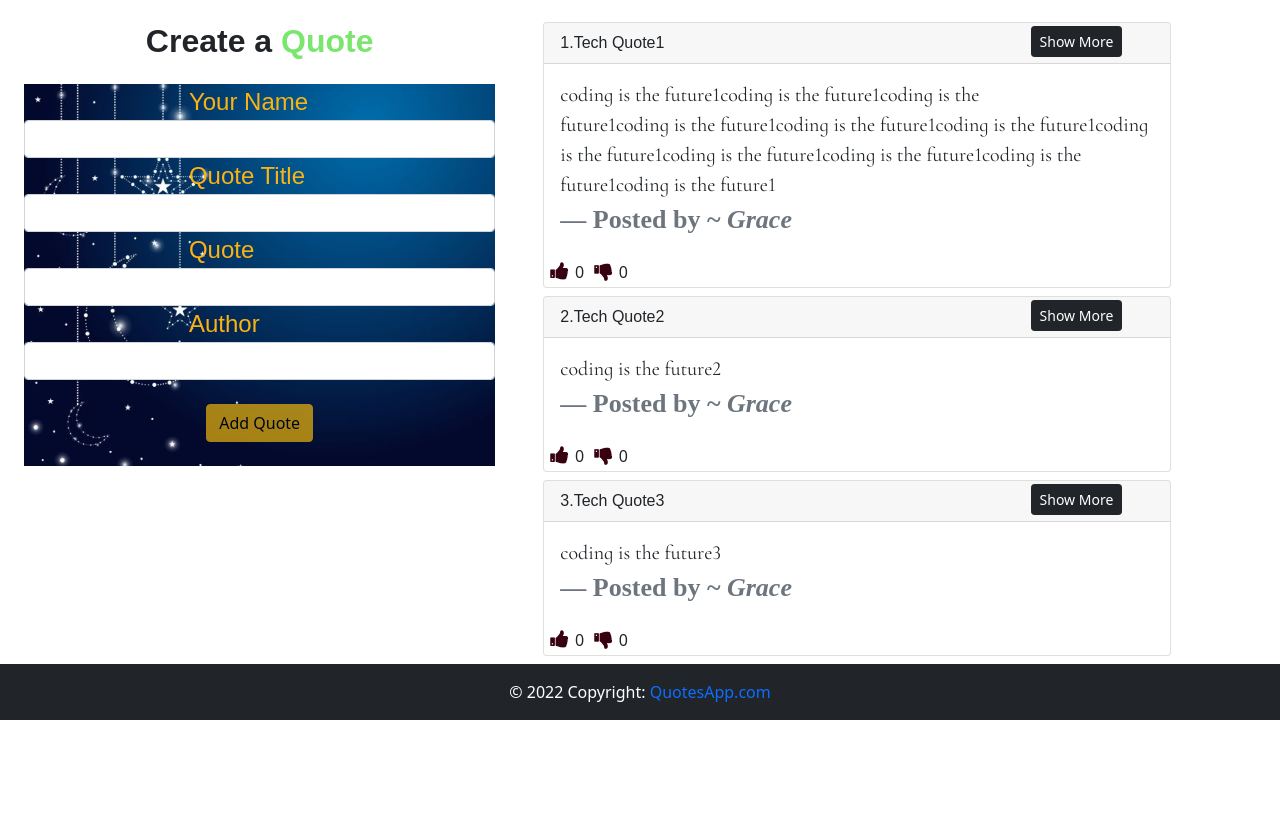
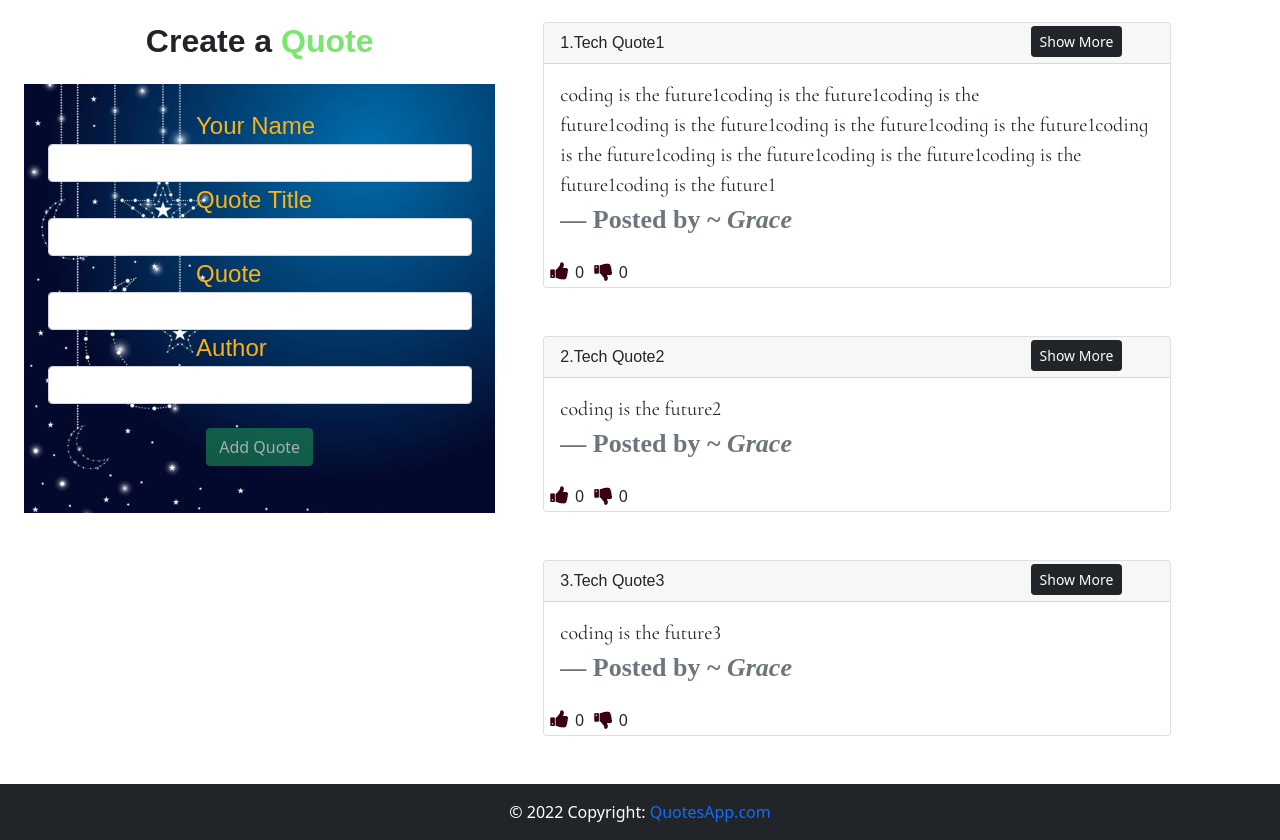
Before and after one commit to GraceMwende/Quotes-Ng, an Angular app: page / in a window 1280 px wide. Shown: the part 618-1458 px from the top of the page. Before the commit the page ends 1338 px from the top, so only its background shows below. Built offline with nearby package versions, Linux system fonts and the light colour scheme; a web font is replaced by a local one.

Commit message:
create space in form

```diff
--- a/src/app/quotes-form/quotes-form.component.css
+++ b/src/app/quotes-form/quotes-form.component.css
@@ -17,4 +17,5 @@ form {
   background-image: url("/assets/images/formb2.jpg");
   background-position: center;
   background-size: cover;
+  padding: 5%;
 }
--- a/src/app/quotes-form/quotes-form.component.html
+++ b/src/app/quotes-form/quotes-form.component.html
@@ -41,7 +41,7 @@
     </div>
 
     <div class="text-center">
-      <button type="submit" [disabled]="!quoteForm.valid" class="btn btn-warning m-4 ">Add Quote</button>
+      <button type="submit" [disabled]="!quoteForm.valid" class="btn btn-success m-4 ">Add Quote</button>
     </div>
   </form>
 </div>
--- a/src/app/quotes/quotes.component.html
+++ b/src/app/quotes/quotes.component.html
@@ -7,7 +7,7 @@
   <div class="col-md-6">
     <div *ngFor='let quote of quotes;let i = index'>
 
-      <div class="card mb-2">
+      <div class="card mb-5">
         <div class="quoting">
           <div class="card-header">
             <li>{{quote.id}}.{{quote.name}}</li>
```
